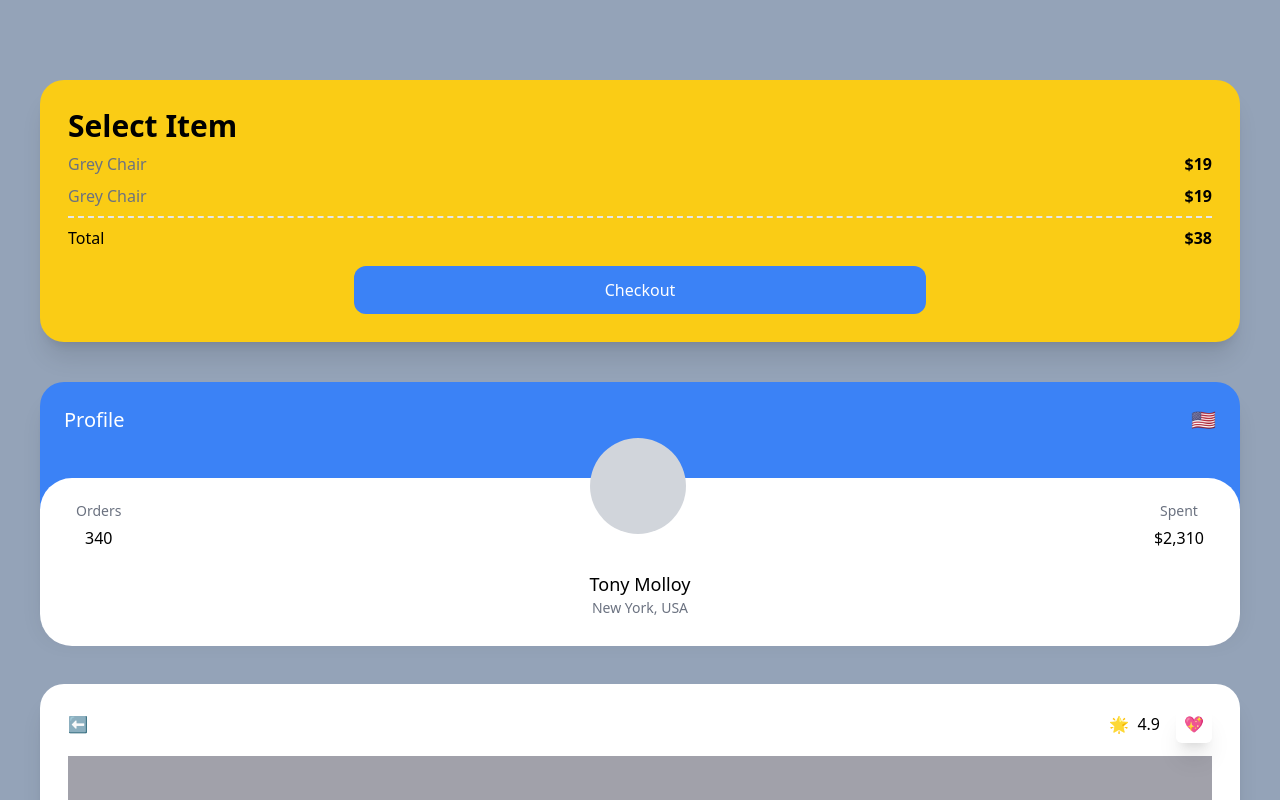
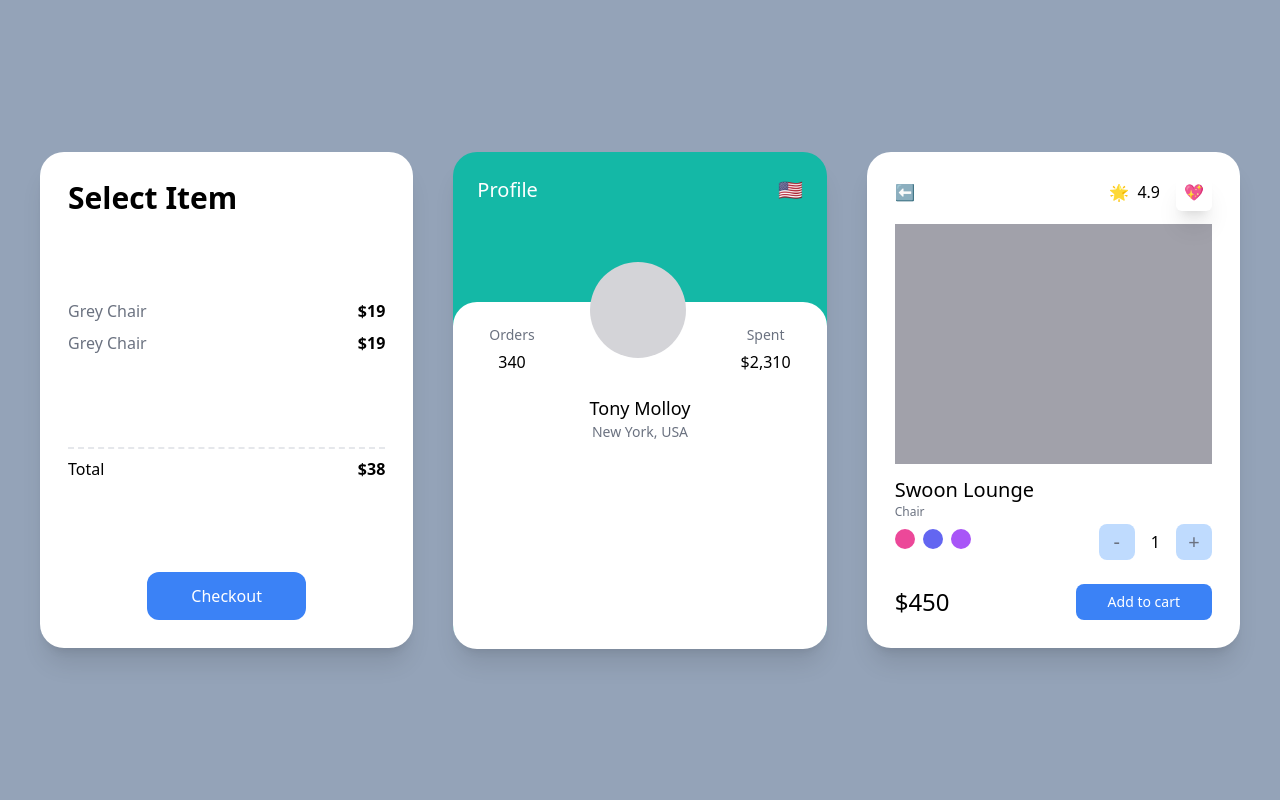
Before and after one commit to NoTabaco/carrot-market, a Next.js app: page / in a window 1280 px wide. Shown: the top 800 px of the page. Built offline with nearby package versions, Linux system fonts and the light colour scheme.

Commit message:
Responsive Modifiers part Two

```diff
--- a/pages/index.tsx
+++ b/pages/index.tsx
@@ -1,7 +1,7 @@
 export default function Home() {
   return (
-    <div className="bg-slate-400 py-20 px-10 grid gap-10 min-h-screen">
-      <div className="bg-white sm:hover:bg-pink-800 sm:bg-red-400 md:bg-teal-400 lg:bg-indigo-400 xl:bg-yellow-400 2xl:bg-pink-500 p-7 rounded-3xl shadow-xl">
+    <div className="bg-slate-400 xl:place-content-center py-20 px-10 grid gap-10 lg:grid-cols-2 xl:grid-cols-3 min-h-screen">
+      <div className="bg-white flex flex-col justify-between p-7 rounded-3xl shadow-xl">
         <span className="font-semibold text-3xl">Select Item</span>
         <ul>
           {[1, 2].map((_, index) => (
@@ -19,30 +19,30 @@ export default function Home() {
           Checkout
         </button>
       </div>
-      <div className="bg-blue-500 rounded-3xl shadow-xl">
-        <div className="p-6 pb-16 flex justify-between">
+      <div className="portrait:bg-indigo-600 landscape:bg-teal-500 rounded-3xl shadow-xl group">
+        <div className="p-6 pb-16 lg:pb-[50px] flex justify-between xl:pb-[118px]">
           <span className="text-white text-xl">Profile</span>
           <span className="text-white text-xl">🇺🇸</span>
         </div>
-        <div className="rounded-[32px] p-6 bg-white relative -top-5 h-[70%]">
+        <div className="rounded-[32px] lg:rounded-3xl p-6 bg-white relative -top-5 h-[70%]">
           <div className="flex justify-between items-end relative -top-16">
             <div className="flex flex-col items-center relative top-4 left-3">
               <span className="mb-[5px] text-sm text-gray-500">Orders</span>
               <span className="font-medium">340</span>
             </div>
-            <div className="h-24 w-24 bg-gray-300 rounded-full" />
+            <div className="h-24 w-24 bg-zinc-300 rounded-full group-hover:bg-red-300 transition-colors" />
             <div className="flex flex-col items-center relative top-4 right-3">
               <span className="mb-[5px] text-sm text-gray-500">Spent</span>
               <span className="font-medium">$2,310</span>
             </div>
           </div>
-          <div className="flex flex-col items-center -mt-7 -mb-10">
+          <div className="flex flex-col items-center -mt-7 -mb-12">
             <span className="font-medium text-lg">Tony Molloy</span>
             <span className="text-sm text-gray-500">New York, USA</span>
           </div>
         </div>
       </div>
-      <div className="bg-white p-7 rounded-3xl shadow-xl mt-[22px]">
+      <div className="bg-white p-7 rounded-3xl shadow-xl mt-[26px] lg:mt-0 lg:col-span-2 xl:col-span-1">
         <div className="flex justify-between items-center mb-5">
           <span>⬅️</span>
           <div className="space-x-4">
```
